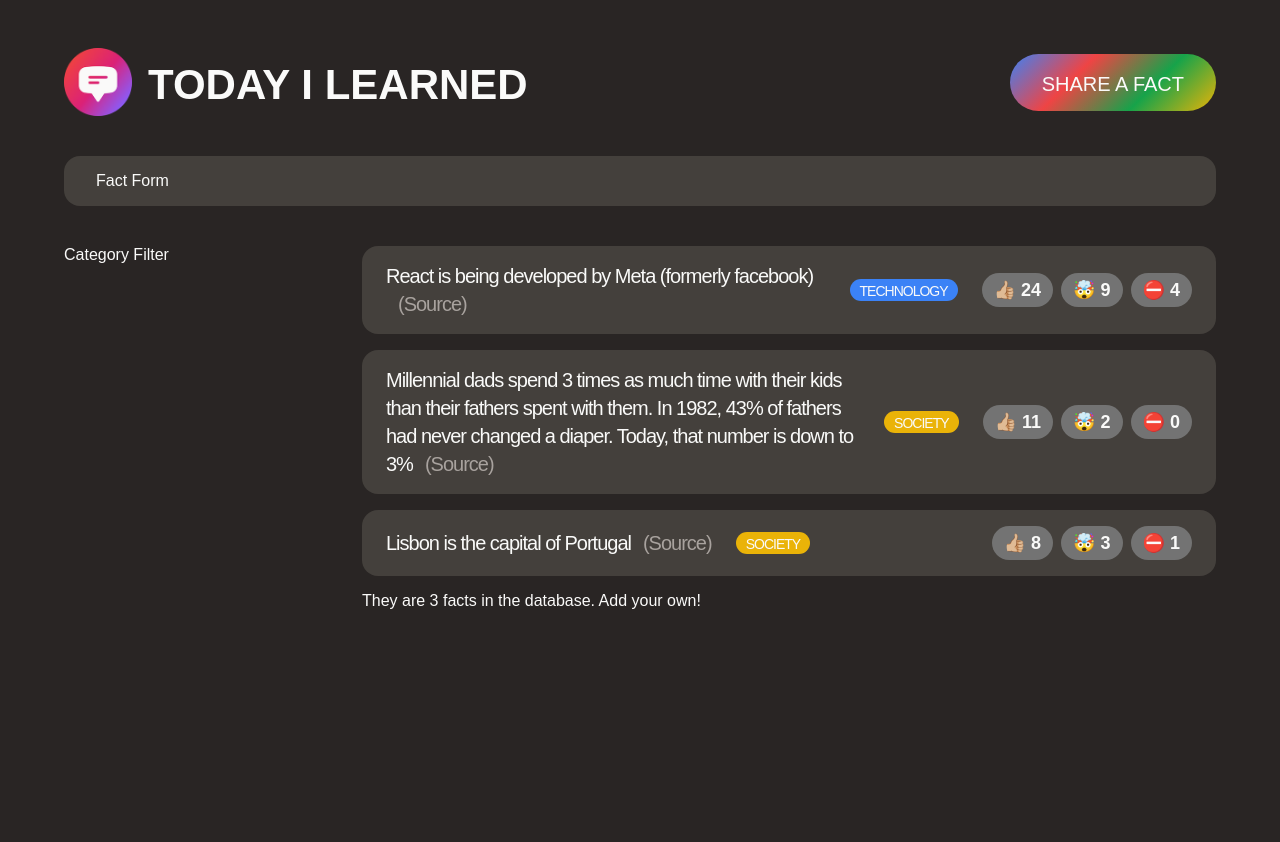
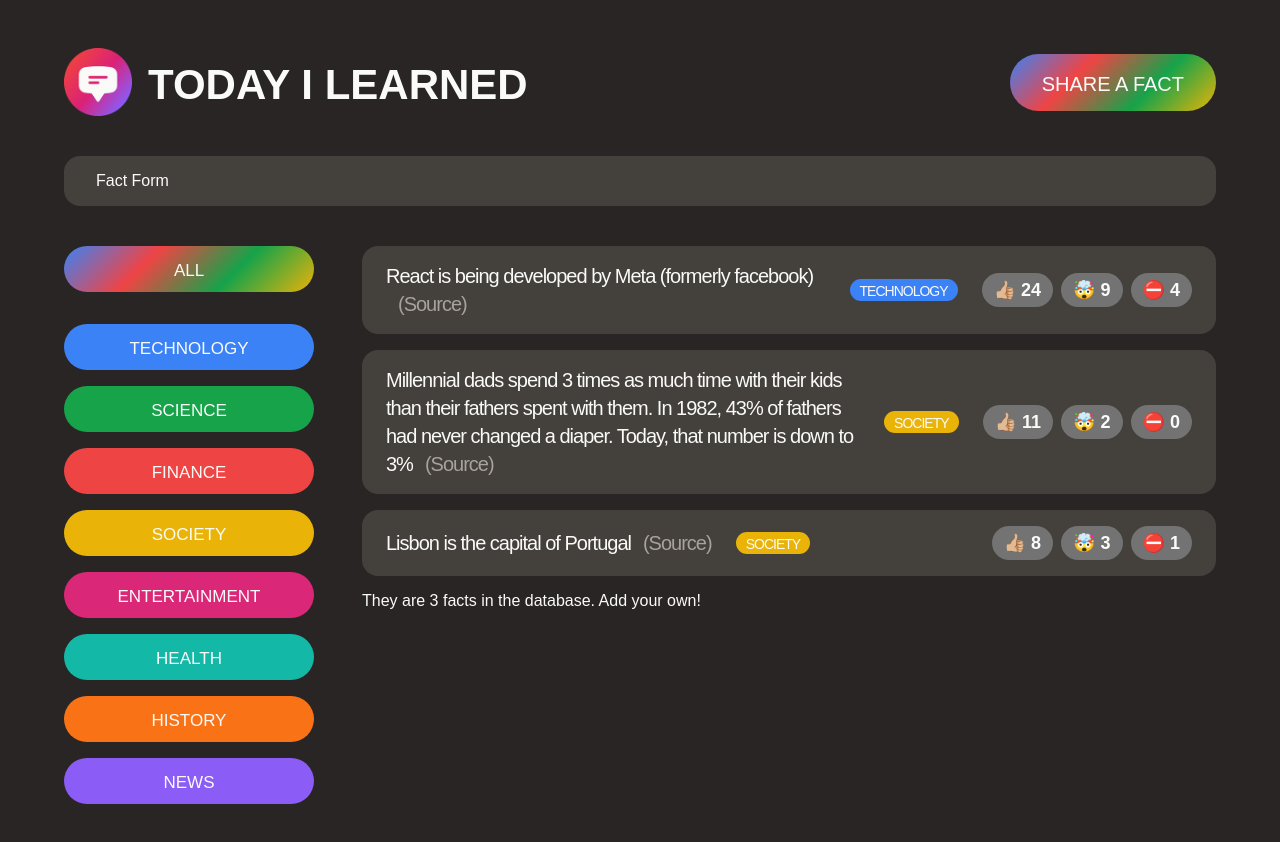
Before and after one commit to Zbigniew013/crush-course-jonas, a React (Create React App) app: page / in a window 1280 px wide. Shown: the top 842 px of the page. Before the commit the page ends 800 px from the top, so only its background shows below. Built offline with nearby package versions, Linux system fonts and the light colour scheme; a web font is replaced by a local one.

Commit message:
rendering the list of categories

```diff
--- a/src/App.js
+++ b/src/App.js
@@ -1,15 +1,4 @@
 import "./style.css";
-
-const CATEGORIES = [
-  { name: "technology", color: "#3b82f6" },
-  { name: "science", color: "#16a34a" },
-  { name: "finance", color: "#ef4444" },
-  { name: "society", color: "#eab308" },
-  { name: "entertainment", color: "#db2777" },
-  { name: "health", color: "#14b8a6" },
-  { name: "history", color: "#f97316" },
-  { name: "news", color: "#8b5cf6" },
-];
 
 const initialFacts = [
   {
@@ -74,8 +63,37 @@
   return <form className='fact-form'>Fact Form</form>;
 }
 
+const CATEGORIES = [
+  { name: "technology", color: "#3b82f6" },
+  { name: "science", color: "#16a34a" },
+  { name: "finance", color: "#ef4444" },
+  { name: "society", color: "#eab308" },
+  { name: "entertainment", color: "#db2777" },
+  { name: "health", color: "#14b8a6" },
+  { name: "history", color: "#f97316" },
+  { name: "news", color: "#8b5cf6" },
+];
+
 function CategoryFilter() {
-  return <aside>Category Filter</aside>;
+  return (
+    <aside>
+      <ul>
+        <li className='category'>
+          <button className='btn btn-all-categories'>All</button>
+        </li>
+        {CATEGORIES.map(cat => (
+          <li key={cat.name} className='category'>
+            <button
+              className='btn btn-category'
+              style={{ backgroundColor: cat.color }}
+            >
+              {cat.name}
+            </button>
+          </li>
+        ))}
+      </ul>
+    </aside>
+  );
 }
 
 function FactList() {
@@ -86,7 +104,7 @@
     <section>
       <ul className='facts-list'>
         {facts.map(fact => (
-          <Fact key={fact.id} fact={fact} test='23' />
+          <Fact key={fact.id} fact={fact} />
         ))}
       </ul>
       <p>They are {facts.length} facts in the database. Add your own! </p>
```
